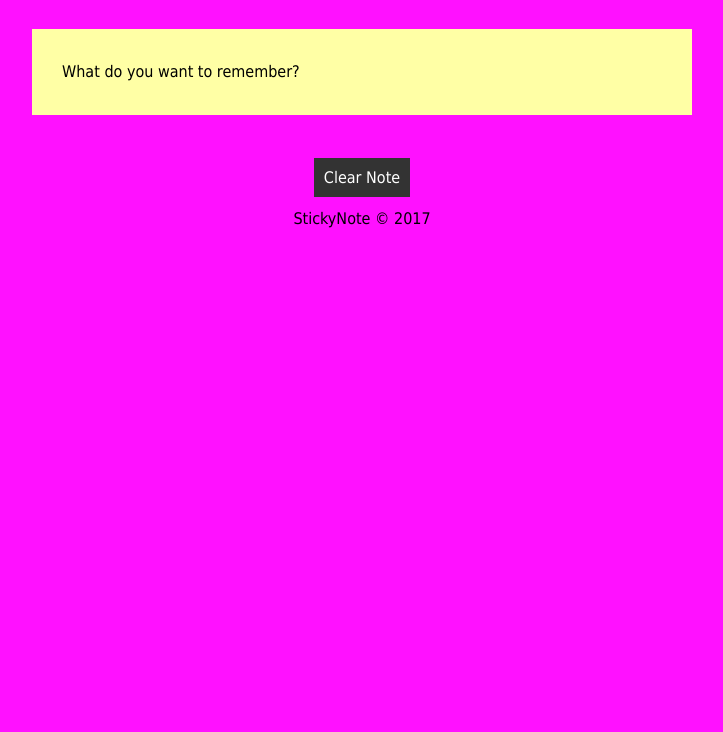
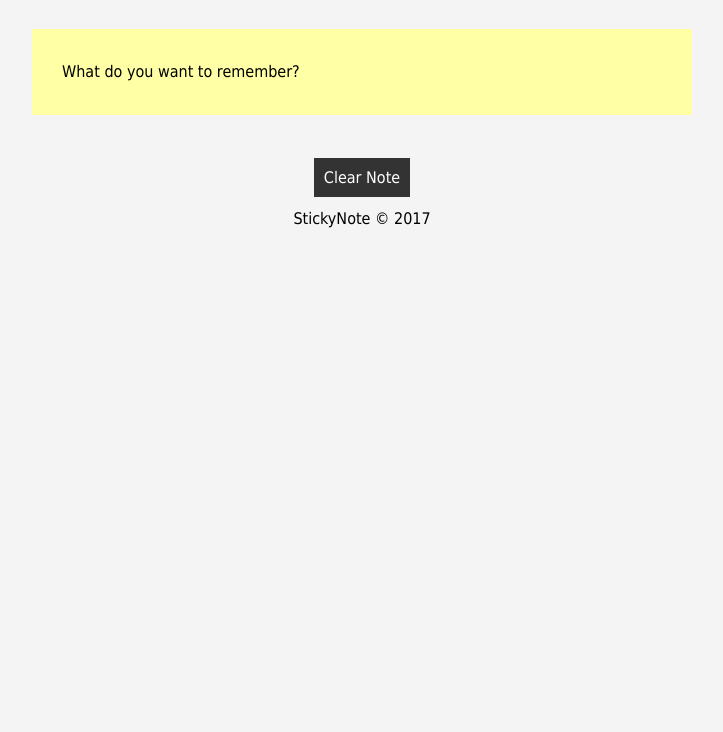
Before and after one commit to m-housni/sticky-note, a plain HTML site: page index.html in a window 1280 px wide. Shown: the part 68-800 px from the top of the page, without its empty margins (278-1001 px from the left). Drawn offline with Linux system fonts and the light colour scheme.

Commit message:
native background color

```diff
--- a/index.html
+++ b/index.html
@@ -6,7 +6,7 @@
         body{
             font-family: Tahoma;
             line-height:1.6em;
-            background: #f1f;
+            background: #f4f4f4;
         }
 
         header,footer{
```
